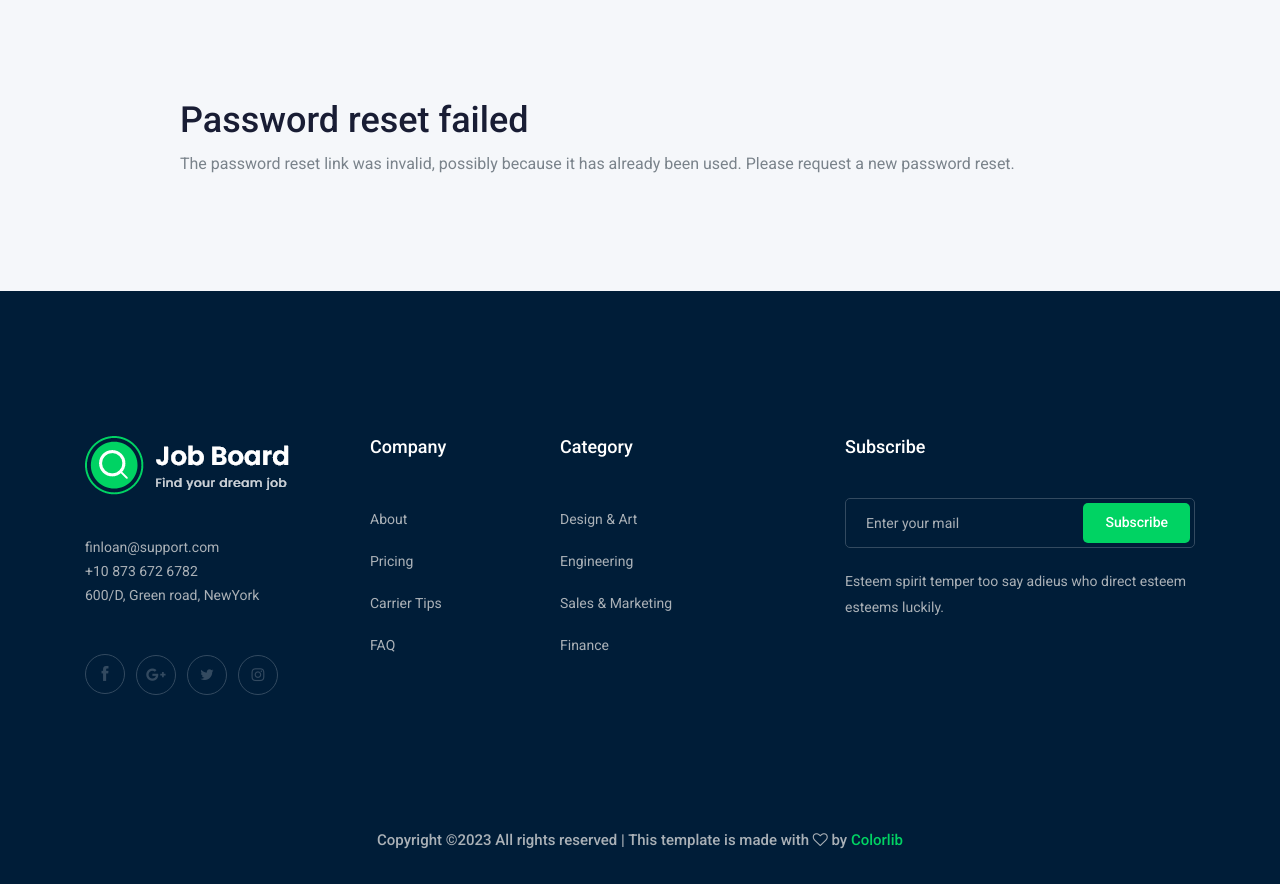
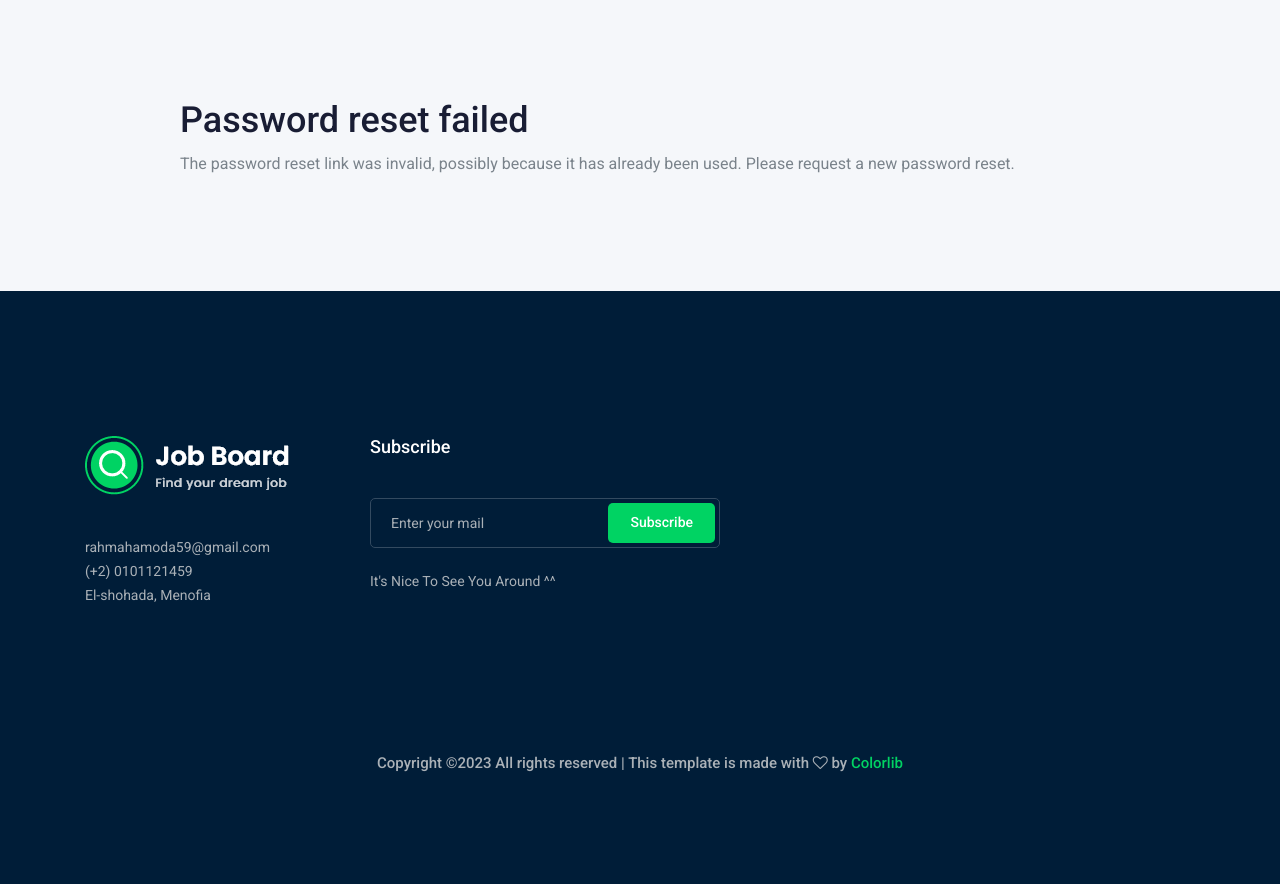
Before and after one commit to RahmaSalah59/job-board-Django, a Django app: page /accounts/reset/1/1/ in a window 1280 px wide. Shown: the part 286-1170 px from the top of the page. After the commit the page ends 1058 px from the top, so only its background shows below. Run offline with Django 4.2, Linux system fonts and the light colour scheme; some libraries are stand-ins or nearby versions.

Commit message:
final project

```diff
--- a/accounts/models.py
+++ b/accounts/models.py
@@ -25,3 +25,5 @@ class city(models.Model):
 
     def __str__(self):
         return str(self.name)
+
+# cv clooage skills educations country search
--- a/accounts/templates/registration/password_reset_confirm.html
+++ b/accounts/templates/registration/password_reset_confirm.html
@@ -7,6 +7,7 @@
         <form action="" method="post">
         {% csrf_token %}
         {% bootstrap_form form %}
+        <input type="submit" class="boxed-btn3 w-100" value="change password">
 
         </form>
     {% else %}
--- a/contact/urls.py
+++ b/contact/urls.py
@@ -4,6 +4,7 @@ from . import views
 app_name='contact'
 urlpatterns = [
 
-    path('',views.contact,name='contact')
+    path('contact',views.contact,name='contact'),
+    path('subscribe/', views.subscribe, name='subscribe'),
 
 ]
--- a/job/urls.py
+++ b/job/urls.py
@@ -8,4 +8,5 @@ urlpatterns = [
     path('add', views.add_job,name='add_job'),
     path('<str:slug>', views.job_details,name='job_details'),
 
+
 ]
--- a/job/views.py
+++ b/job/views.py
@@ -5,13 +5,15 @@ from django.core.paginator import Paginator
 from .form import ApplyForm ,AddJob
 from django.contrib.auth.decorators import login_required
 from .filters import JobFilter
-
+from django.core.mail import send_mail
+from django.contrib import messages
+from django.conf import settings
 
 
 
 # Create your views here.
 def all_jobs(request):
-    all_jobs = job.objects.all()
+    all_jobs = job.objects.all().order_by('puplished_at')
     filter = JobFilter(request.GET,queryset=all_jobs)
     all_jobs = filter.qs
     num = job.objects.all()
--- a/templates/base.html
+++ b/templates/base.html
@@ -91,6 +91,13 @@
 {% block content %}
 
 {% endblock %}
+{% if messages %}
+      {% for message in messages %}
+      <div class="alert alert-primary">
+        <strong>{{ message }}</strong>
+      </div>
+        {% endfor %}
+      {% endif %}
 
     <!-- footer start -->
     <footer class="footer">
@@ -105,80 +112,31 @@
                                 </a>
                             </div>
                             <p>
-                                finloan@support.com <br>
-                                +10 873 672 6782 <br>
-                                600/D, Green road, NewYork
+                                rahmahamoda59@gmail.com</a> <br>
+                                (+2) 0101121459 <br>
+                                El-shohada, Menofia
                             </p>
-                            <div class="socail_links">
-                                <ul>
-                                    <li>
-                                        <a href="#">
-                                            <i class="ti-facebook"></i>
-                                        </a>
-                                    </li>
-                                    <li>
-                                        <a href="#">
-                                            <i class="fa fa-google-plus"></i>
-                                        </a>
-                                    </li>
-                                    <li>
-                                        <a href="#">
-                                            <i class="fa fa-twitter"></i>
-                                        </a>
-                                    </li>
-                                    <li>
-                                        <a href="#">
-                                            <i class="fa fa-instagram"></i>
-                                        </a>
-                                    </li>
-                                </ul>
-                            </div>
 
                         </div>
                     </div>
-                    <div class="col-xl-2 col-md-6 col-lg-2">
-                        <div class="footer_widget wow fadeInUp" data-wow-duration="1.1s" data-wow-delay=".4s">
-                            <h3 class="footer_title">
-                                Company
-                            </h3>
-                            <ul>
-                                <li><a href="#">About </a></li>
-                                <li><a href="#"> Pricing</a></li>
-                                <li><a href="#">Carrier Tips</a></li>
-                                <li><a href="#">FAQ</a></li>
-                            </ul>
 
-                        </div>
-                    </div>
-                    <div class="col-xl-3 col-md-6 col-lg-3">
-                        <div class="footer_widget wow fadeInUp" data-wow-duration="1.2s" data-wow-delay=".5s">
-                            <h3 class="footer_title">
-                                Category
-                            </h3>
-                            <ul>
-                                <li><a href="#">Design & Art</a></li>
-                                <li><a href="#">Engineering</a></li>
-                                <li><a href="#">Sales & Marketing</a></li>
-                                <li><a href="#">Finance</a></li>
-                            </ul>
-                        </div>
-                    </div>
                     <div class="col-xl-4 col-md-6 col-lg-4">
                         <div class="footer_widget wow fadeInUp" data-wow-duration="1.3s" data-wow-delay=".6s">
                             <h3 class="footer_title">
                                 Subscribe
                             </h3>
-                            <form action="#" class="newsletter_form">
-                                <input type="text" placeholder="Enter your mail">
-                                <button type="submit">Subscribe</button>
+                            <form action="{% url 'contact:subscribe' %}" method="POST" class="newsletter_form">
+                            {%csrf_token%}
+                                <input type="text" placeholder="Enter your mail" name ="r_email">
+                                <button type="submit" >Subscribe</button>
                             </form>
-                            <p class="newsletter_text">Esteem spirit temper too say adieus who direct esteem esteems
-                                luckily.</p>
+                            <p class="newsletter_text">It's Nice To See You Around ^^</p>
                         </div>
                     </div>
                 </div>
             </div>
         </div>
+
         <div class="copy-right_text wow fadeInUp" data-wow-duration="1.4s" data-wow-delay=".3s">
             <div class="container">
                 <div class="footer_border"></div>
```
Also changed, not shown: contact/views.py (+21 -1 lines), db.sqlite3.
